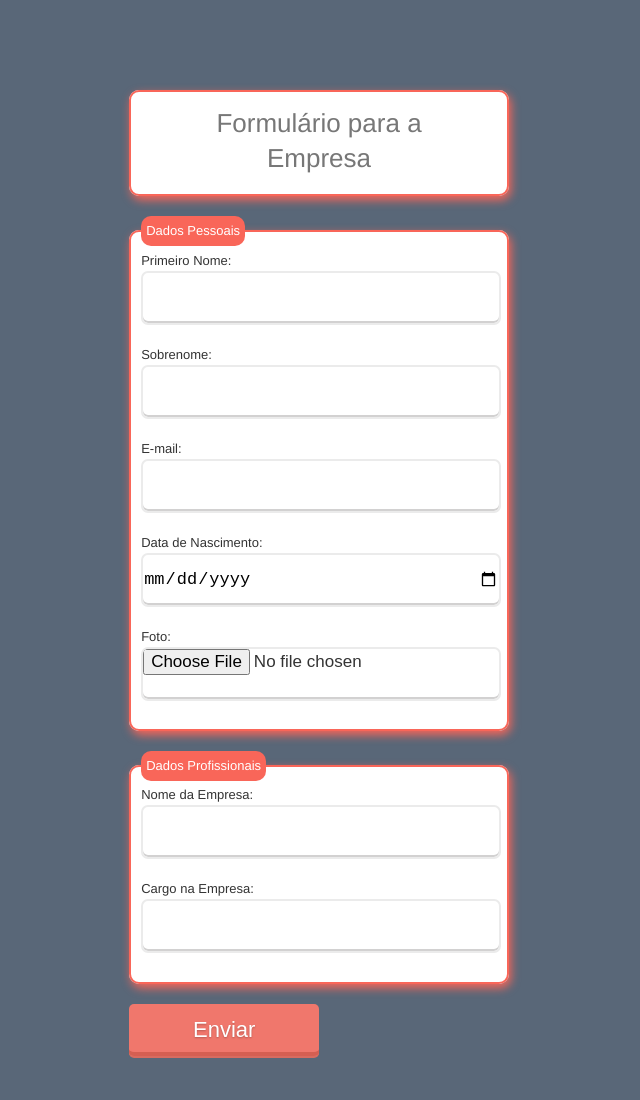
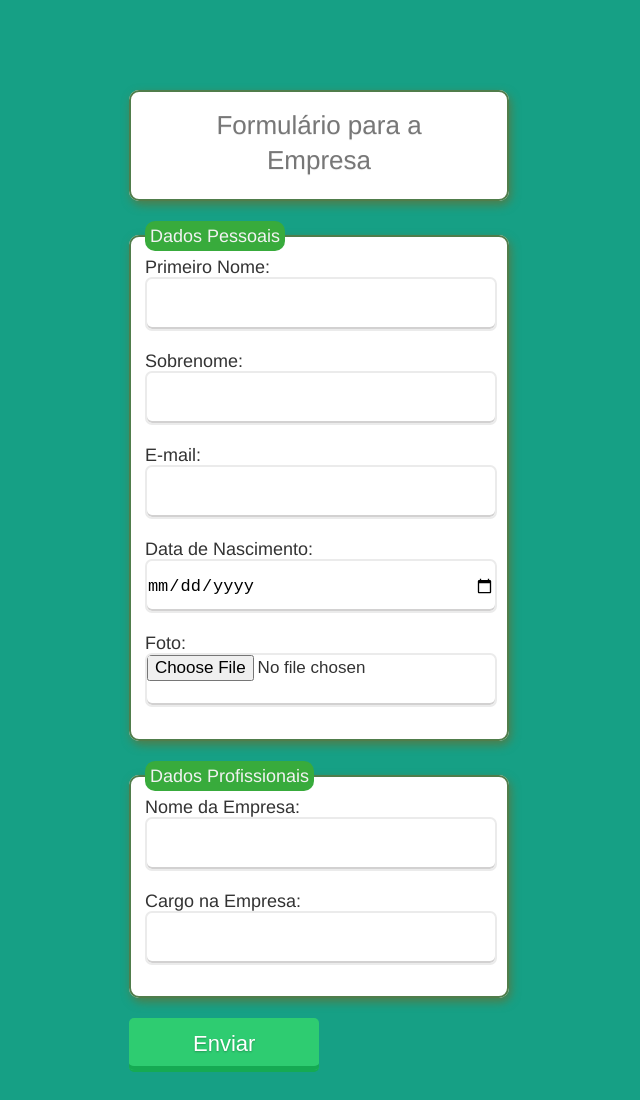
Before and after one commit to Ally-Matias/JS_HTML_CSS, a plain HTML site: page Formulário(HTML+CSS)/index.html in a window 1280 px wide. Shown: the whole page, without its empty margins (321-961 px from the left). Drawn offline with Linux system fonts and the light colour scheme.

Commit message:
atualização

```diff
--- a/Formulário(HTML+CSS)/style.css
+++ b/Formulário(HTML+CSS)/style.css
@@ -1,18 +1,18 @@
 fieldset{
     background-color: #FFFFFF;
     margin-bottom: 20px;
-    border: 2px solid #f96659;
-    box-shadow: 2px 4px 10px #f96659;
+    border: 2px solid #507d4b;
+    box-shadow: 2px 4px 10px #507d4b;
     margin-left: 35%;
     margin-right: 35%;
     border-radius: 10px;
-
+    font-size: large;
 
 }
 
 legend{
-    background-color:#f96659 ;
-    color: #FFF;
+    background-color:#38ab3c ;
+    color: #f2f2f2;
     padding: 5px;
     border-radius: 10px;
 }
@@ -25,7 +25,7 @@ legend{
     font-weight: 300;
     color: #777;
     text-align: center;
-    text-shadow: 0 1px rgba(255, 255, 255, 0.75);
+    text-shadow: 0 1px #f2f2f2;
  }
 
 
@@ -33,7 +33,7 @@ body{
     font: 13px/20px 'Helvetica Neue', Helvetica, Arial, sans-serif;
     color: #333333;
     margin-top: 7%;
-    background-color: #596778;
+    background-color: #16a085;
 }
 
 input{
@@ -59,11 +59,11 @@ input[type='submit']{
     color: white;
     text-align: center;
     text-shadow: 0 1px 2px rgba(0, 0, 0, 0.25);
-    background: #F0776C;
+    background: #2ecc71;
     border: 0;
-    border-bottom: 2px solid #D76B60;
+    border-bottom: 2px solid #15aa53;
     border-radius: 5px;
     cursor: pointer;
-    -webkit-box-shadow: inset 0 -2px #D76B60;
-    box-shadow: inset 0 -4px #d55f52;
+    -webkit-box-shadow: inset 0 -2px #15aa53;
+    box-shadow: inset 0 -4px #15aa53;
 }
```
